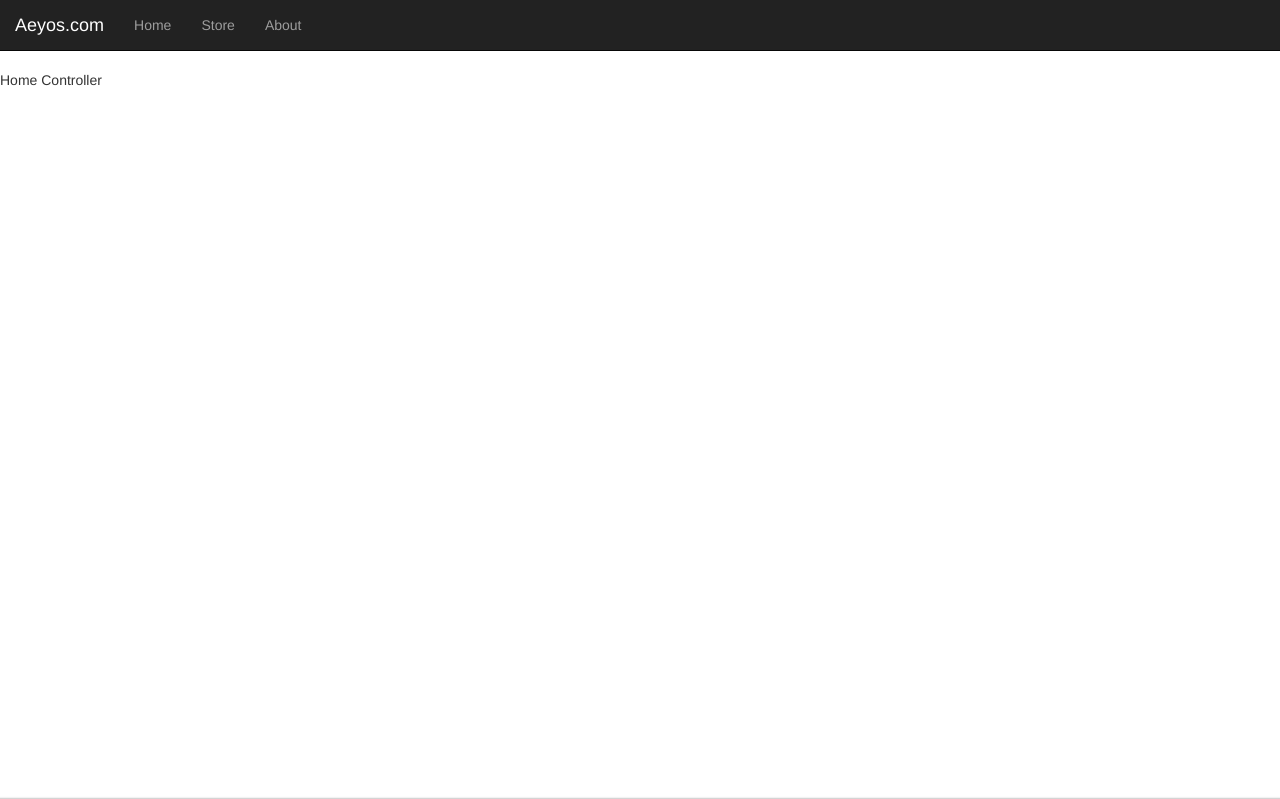
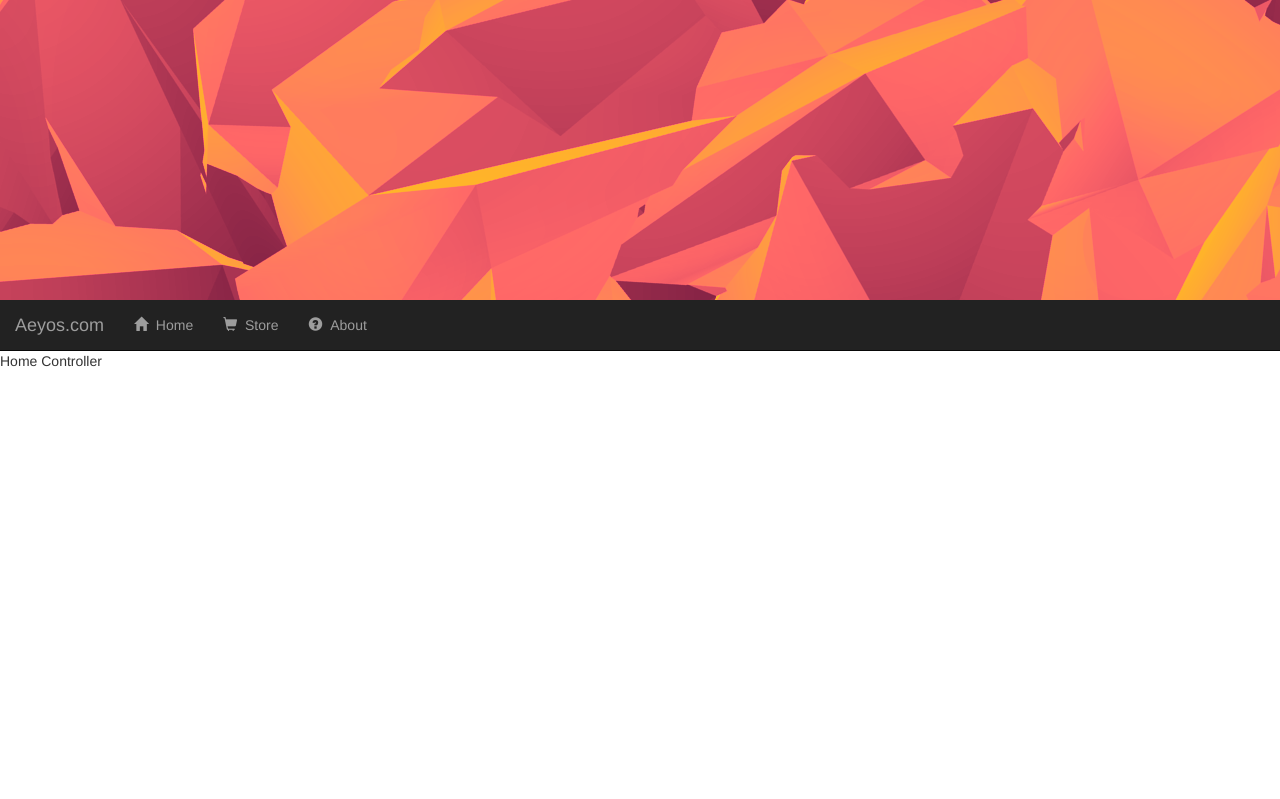
Before and after one commit to Aeyos/aeyos.com, a website: page app/index.html in a window 1280 px wide. Shown: the top 799 px of the page. Drawn offline with nearby package versions, Linux system fonts and the light colour scheme; some packages are replaced by stand-ins of ours.

Commit message:
pages, controllers, header slide

```diff
--- a/app/index.html
+++ b/app/index.html
@@ -16,26 +16,30 @@
 
 	<!-- CONTROLLERS -->
 		<script src="scripts/main.js"></script>
+		<script src="scripts/controllers/header/header.js"></script>
 		<script src="scripts/controllers/store/store.js"></script>
 		<script src="scripts/controllers/about/about.js"></script>
 		<script src="scripts/controllers/home/home.js"></script>
 	<!-- STYLES -->
 		<link rel="stylesheet" type="text/css" href="styles/index.css">
+		<link rel="stylesheet" type="text/css" href="styles/all.css">
 </head>
 <body data-ng-app="aeyos.com">
-	<div class="header">
+	<div class="header" id="header" data-ng-controller="headerCtrl">
 		<nav class="navbar navbar-inverse navbar-fixed-top">
+			<div class="banner"></div>
 			<div class="container-fluid">
 				<div class="navbar-header">
 					<a class="navbar-brand" href="#">Aeyos.com</a>
 				</div>
 				<ul class="nav navbar-nav">
-					<li><a ui-sref="home">Home</a></li>
-					<li><a ui-sref="store">Store</a></li>
-					<li><a ui-sref="about">About</a></li>
+					<li><a ui-sref="home"><span class="glyphicon glyphicon-home"></span>&nbsp&nbspHome</a></li>
+					<li><a ui-sref="store"><span class="glyphicon glyphicon-shopping-cart"></span>&nbsp&nbspStore</a></li>
+					<li><a ui-sref="about"><span class=" glyphicon glyphicon-question-sign"></span>&nbsp&nbspAbout</a></li>
 				</ul>
 			</div>
 		</nav>
+		<div class="clearfix"></div>
 	</div>
 	<div class="content">
 		<div ui-view></div>
@@ -43,6 +47,8 @@
 	<div class="footer">
 		<nav class="navbar navbar-inverse">
 			<div class="container-fluid">
+				<br/>
+				<span class="copyright-message">2015 &copy Vinícius Marcelo Negrão</span>
 			</div>
 		</nav>
 	</div>
--- /dev/null
+++ b/app/scripts/controllers/header/header.js
@@ -0,0 +1,19 @@
+
+app.controller('headerCtrl', ['$scope',
+	function($scope) {
+		$scope.message = 'HEADER Controller';
+
+		function calculateHeaderOffset(y) {
+			$('.header').height(
+				$('.header > nav').css({
+					'top': Math.max(-y, -300)
+				}).height()-69
+			);
+		}
+
+		$(window).scroll(function (e) {
+			calculateHeaderOffset(e.originalEvent.pageY);
+		});
+		calculateHeaderOffset(0);
+	}
+]);
--- a/app/scripts/main.js
+++ b/app/scripts/main.js
@@ -8,12 +8,12 @@ app.config(['$stateProvider', function($stateProvider) {
 			controller: 'mainHomeCtrl'
 		}).
 		state('store', {
-			url: 'store/',
+			url: '/store',
 			templateUrl: 'scripts/controllers/store/store.html',
 			controller: 'mainStoreCtrl'
 		}).
 		state('about', {
-			url: 'about',
+			url: '/about',
 			templateUrl: 'scripts/controllers/about/about.html',
 			controller: 'mainAboutCtrl'
 		});
--- /dev/null
+++ b/app/styles/all.less
@@ -0,0 +1,11 @@
+.clearfix:before,
+.clearfix:after {
+	content:"";
+	display:table;
+}
+.clearfix:after {
+	clear:both;
+}
+.clearfix {
+	zoom:1; /* For IE 6/7 (trigger hasLayout) */
+}
--- a/app/styles/index.less
+++ b/app/styles/index.less
@@ -4,6 +4,15 @@ html {
 body {
 	padding-top: 70px;
 	height: 100%;
+}
+
+.header {
+	.banner {
+		background-image: url(../images/geometry2.png);
+		position: relative;
+		height: 300px;
+		top: 0px;
+	}
 }
 
 .content {
@@ -18,5 +27,7 @@ body {
 		box-shadow: 0px 3px 3px 3px #000;
 		height: 400px;
 		margin-bottom: 0px;
+		.copyright-message {
+		}
 	}
 }
```
Also changed, not shown: app/build/js/all.min.js, app/images/geometry2.png (added), app/styles/all.css (added), app/styles/index.css, 1 other file.
